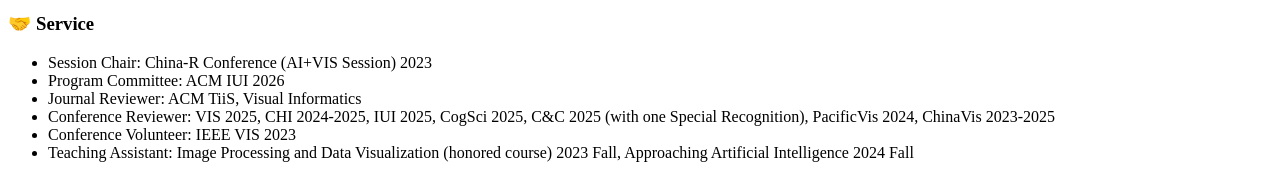
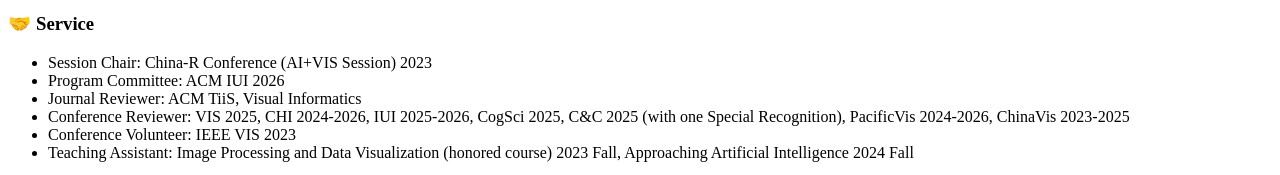
Before and after one commit to ZekaiShao25/ZekaiShao25.github.io, a Jekyll site: the page built from _pages/include/service.md, in a window 1280 px wide. Shown: the part 1088-1263 px from the top of the page. Built offline with Jekyll 4.4.1, drawn with Linux system fonts in a browser that asks for light colours; our own code applies the rules of GitHub Pages for plain Markdown files.

Commit message:
update service 2510

```diff
--- a/_pages/include/service.md
+++ b/_pages/include/service.md
@@ -3,6 +3,6 @@
 -   Session Chair: China-R Conference (AI+VIS Session) 2023
 -   Program Committee: ACM IUI 2026
 -   Journal Reviewer: ACM TiiS, Visual Informatics
--	Conference Reviewer: VIS 2025, CHI 2024-2025, IUI 2025, CogSci 2025, C&C 2025 (with one Special Recognition), PacificVis 2024, ChinaVis 2023-2025
+-	Conference Reviewer: VIS 2025, CHI 2024-2026, IUI 2025-2026, CogSci 2025, C&C 2025 (with one Special Recognition), PacificVis 2024-2026, ChinaVis 2023-2025
 -	Conference Volunteer: IEEE VIS 2023
 -	Teaching Assistant: Image Processing and Data Visualization (honored course) 2023 Fall, Approaching Artificial Intelligence 2024 Fall
```
